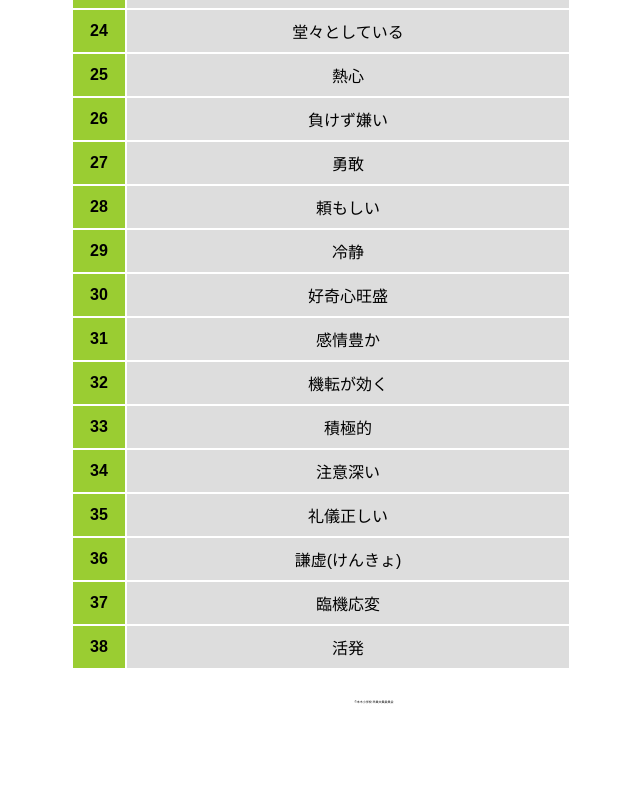
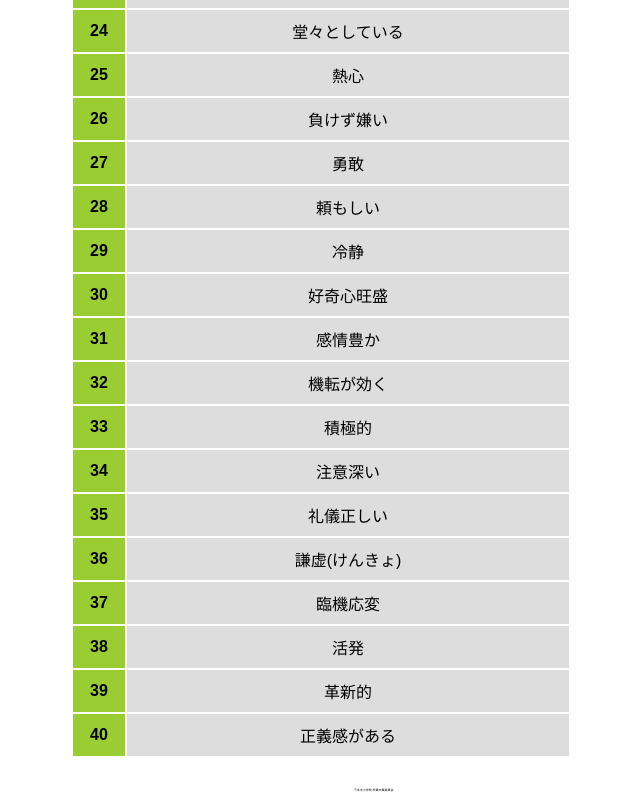
Before and after one commit to Rio-Gunawan/Rio-Gunawan.github.io, a plain HTML site: page index.html in a window 1280 px wide. Shown: the part 1196-1996 px from the top of the page, without its empty margins (319-959 px from the left). Before the commit the page ends 1908 px from the top, so only its background shows below. Drawn offline with Linux system fonts and the light colour scheme.

Commit message:
項目の追加(39~40)

```diff
--- a/index.html
+++ b/index.html
@@ -171,6 +171,14 @@
                     <th>38</th>
                     <td>活発</td>
                 </tr>
+                <tr>
+                    <th>39</th>
+                    <td>革新的</td>
+                </tr>
+                <tr>
+                    <th>40</th>
+                    <td>正義感がある</td>
+                </tr>
         </table>
         <p class="copr">&copy;本木小学校 卒業文集委員会</p>
     </main>
```
